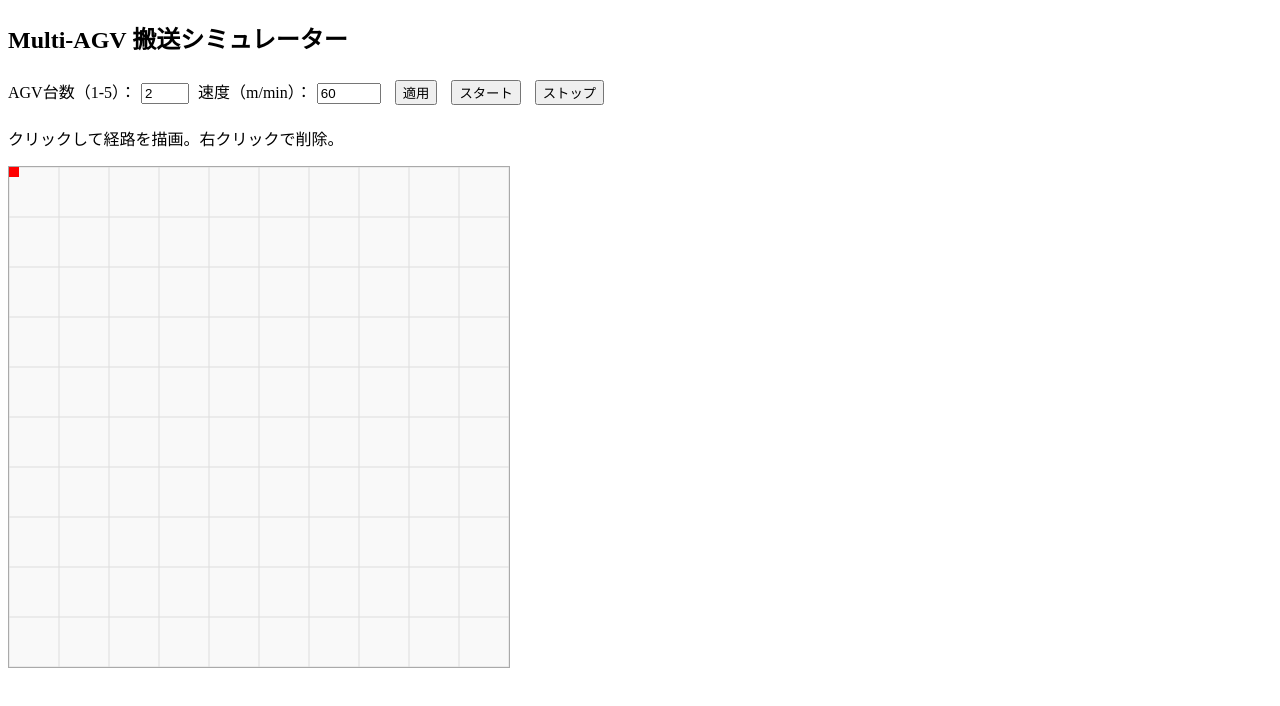
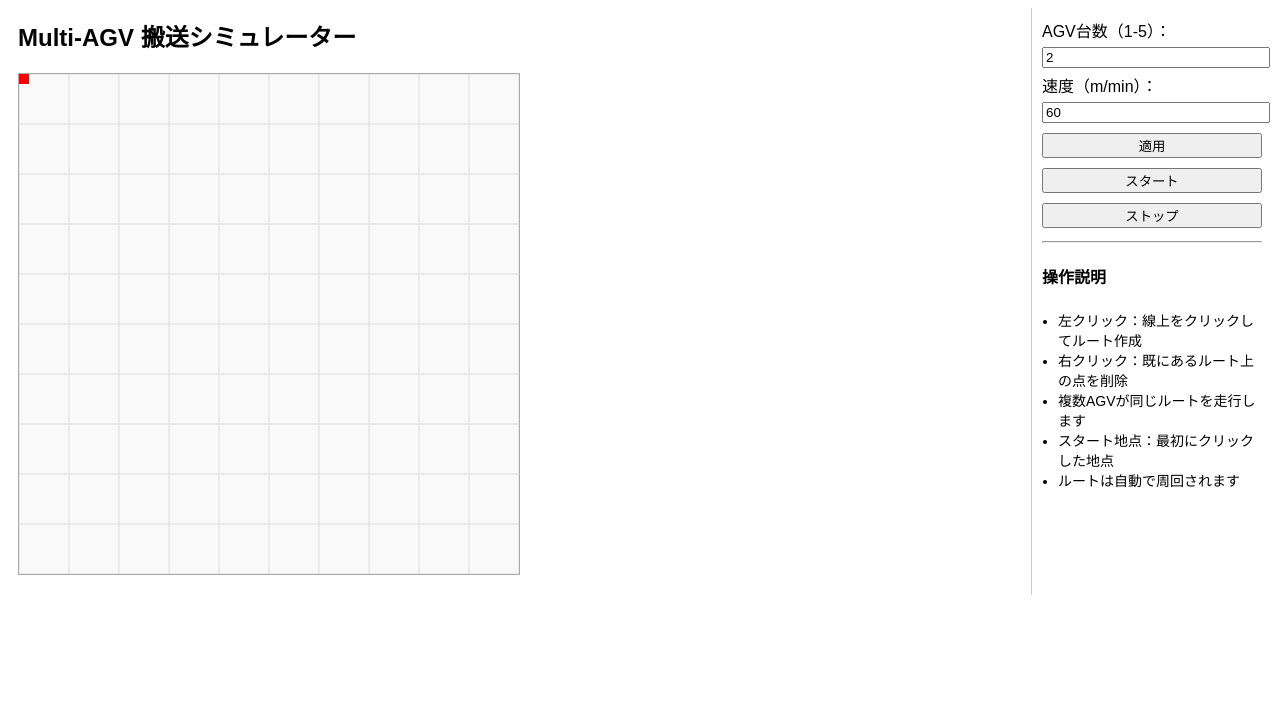
Before and after one commit to J03151109/AGV2D-, a plain HTML site: page index.html in a window 1280 px wide. Both pictures are taken after a click on the button "スタート". Drawn offline with Linux system fonts and the light colour scheme.

Commit message:
Update index.html

```diff
--- a/index.html
+++ b/index.html
@@ -2,42 +2,61 @@
 <html lang="ja">
 <head>
   <meta charset="UTF-8">
-  <title>Multi-AGV 搬送シミュレーター（手動編集付き）</title>
+  <title>Multi-AGV 搬送シミュレーター（UI強化版）</title>
   <style>
+    body { display: flex; font-family: sans-serif; }
+    #controls { width: 220px; padding: 10px; border-left: 1px solid #ccc; }
+    #main { flex: 1; padding: 10px; }
     canvas { border: 1px solid #aaa; background: #f9f9f9; display: block; margin-bottom: 10px; }
-    input, button { margin: 5px; }
+    input, button { margin: 5px 0; width: 100%; }
+    h2 { margin-top: 0; }
   </style>
 </head>
 <body>
+  <div id="main">
     <h2>Multi-AGV 搬送シミュレーター</h2>
+    <canvas id="simCanvas" width="500" height="500"></canvas>
+  </div>
+  <div id="controls">
     <label>AGV台数（1-5）：<input type="number" id="agvCount" value="2" min="1" max="5"></label>
     <label>速度（m/min）：<input type="number" id="speed" value="60" min="10" max="200"></label>
     <button onclick="applySettings()">適用</button>
     <button onclick="start()">スタート</button>
     <button onclick="stop()">ストップ</button>
-  <p>クリックして経路を描画。右クリックで削除。</p>
-  <canvas id="simCanvas" width="500" height="500"></canvas>
+
+    <hr>
+    <h4>操作説明</h4>
+    <ul style="font-size: 14px; padding-left: 16px;">
+      <li>左クリック：線上をクリックしてルート作成</li>
+      <li>右クリック：既にあるルート上の点を削除</li>
+      <li>複数AGVが同じルートを走行します</li>
+      <li>スタート地点：最初にクリックした地点</li>
+      <li>ルートは自動で周回されます</li>
+    </ul>
+  </div>
 
   <script>
     const canvas = document.getElementById("simCanvas");
     const ctx = canvas.getContext("2d");
     const gridSize = 50; // 1マス = 50px = 1m
 
-    let routes = [];
+    let route = [];
     let agvs = [];
     let speed = 60; // m/min
     let moving = false;
-    let drawing = false;
-    let selectedAGV = 0;
 
     function applySettings() {
       const count = parseInt(document.getElementById("agvCount").value);
       speed = parseInt(document.getElementById("speed").value);
       agvs = [];
-      routes = [];
       for (let i = 0; i < count; i++) {
-        routes.push([]);
-        agvs.push({ x: 0, y: 0, index: 0, color: getColor(i), route: routes[i] });
+        agvs.push({ x: 0, y: 0, index: 0, color: getColor(i), route });
+      }
+      if (route.length > 0) {
+        agvs.forEach(agv => {
+          agv.x = route[0].x;
+          agv.y = route[0].y;
+        });
       }
     }
 
@@ -55,10 +74,8 @@
       }
     }
 
-    function drawRoutesAndAGVs() {
-      agvs.forEach((agv, i) => {
+    function drawRouteAndAGVs() {
       // 経路
-        const route = routes[i];
       if (route.length > 0) {
         ctx.strokeStyle = "black";
         ctx.beginPath();
@@ -68,6 +85,7 @@
       }
 
       // AGV本体
+      agvs.forEach(agv => {
         ctx.fillStyle = agv.color;
         ctx.fillRect(agv.x - 10, agv.y - 10, 20, 20);
       });
@@ -75,26 +93,21 @@
 
     function draw() {
       drawGrid();
-      drawRoutesAndAGVs();
+      drawRouteAndAGVs();
     }
 
     function moveAGV(agv) {
-      const route = agv.route;
       if (route.length < 2) return;
       const current = route[agv.index];
       const next = route[(agv.index + 1) % route.length];
-
       const dx = next.x - current.x;
       const dy = next.y - current.y;
       const dist = Math.hypot(dx, dy);
-
-      const step = (speed / 60) * (gridSize / 60); // px/frame at 60fps
+      const step = (speed / 60) * (gridSize / 60);
       const vx = (dx / dist) * step;
       const vy = (dy / dist) * step;
-
       agv.x += vx;
       agv.y += vy;
-
       if (Math.hypot(agv.x - current.x, agv.y - current.y) >= dist) {
         agv.index = (agv.index + 1) % route.length;
         agv.x = route[agv.index].x;
@@ -109,12 +122,11 @@
     }
 
     function start() {
-      agvs.forEach((agv, i) => {
-        if (routes[i].length > 0) {
+      if (route.length < 1) return alert("ルートが設定されていません");
+      agvs.forEach(agv => {
         agv.index = 0;
-          agv.x = routes[i][0].x;
-          agv.y = routes[i][0].y;
-        }
+        agv.x = route[0].x;
+        agv.y = route[0].y;
       });
       moving = true;
     }
@@ -128,7 +140,7 @@
       const rect = canvas.getBoundingClientRect();
       const x = Math.round((e.clientX - rect.left) / gridSize) * gridSize;
       const y = Math.round((e.clientY - rect.top) / gridSize) * gridSize;
-      routes[selectedAGV].push({x, y});
+      route.push({x, y});
       draw();
     });
 
@@ -137,8 +149,8 @@
       const rect = canvas.getBoundingClientRect();
       const x = Math.round((e.clientX - rect.left) / gridSize) * gridSize;
       const y = Math.round((e.clientY - rect.top) / gridSize) * gridSize;
-      const route = routes[selectedAGV];
-      routes[selectedAGV] = route.filter(p => !(p.x === x && p.y === y));
+      const idx = route.findIndex(p => p.x === x && p.y === y);
+      if (idx >= 0) route.splice(idx, 1);
       draw();
     });
 
```
Lines whose indentation alone changed are shown as unchanged.
